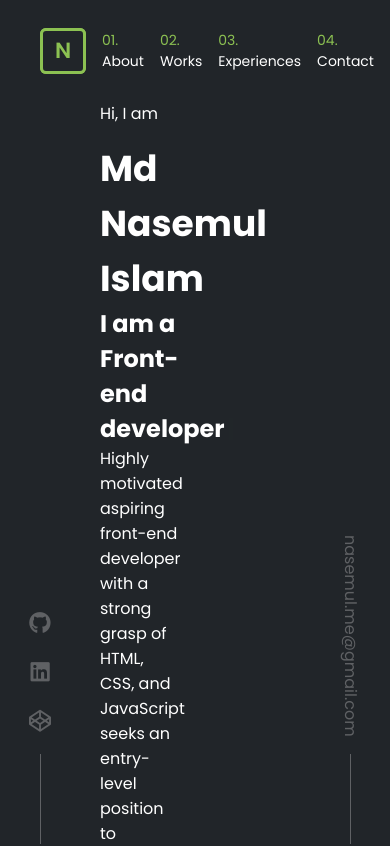
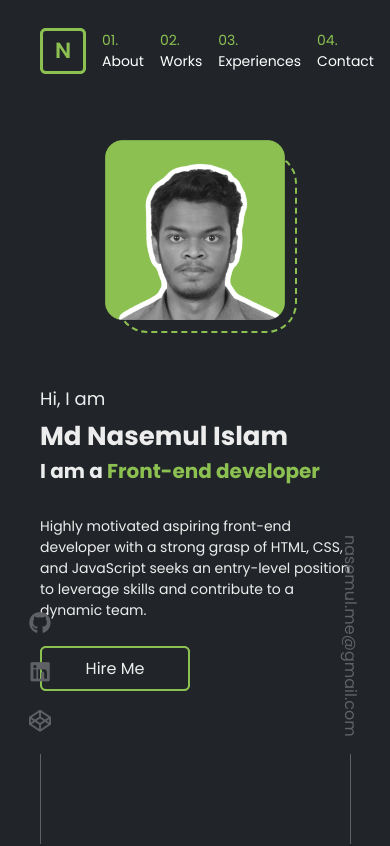
Before and after one commit to nasemul1/nasemul_portfolio, a React (Vite) app: page / in a window 390 px wide. Shown: the top 846 px of the page. Built offline with nearby package versions, Linux system fonts and the light colour scheme.

Commit message:
modified src

```diff
--- a/src/First.jsx
+++ b/src/First.jsx
@@ -1,4 +1,5 @@
 import { useTypewriter, Cursor } from 'react-simple-typewriter'
+import image from './assets/profile-pic(2).png'
 
 const First = () => {
     const [text] = useTypewriter({
@@ -21,10 +22,10 @@ const First = () => {
             <div className="main-area">
                 <div className="main-text">
                     <p className="hi-text">Hi, I am</p>
-                    <h1 id="name">Md Nasemul Islam</h1>
-                    <h2>I am a <span>{ text }</span>
+                    <h2 id="name">Md Nasemul Islam</h2>
+                    <h3>I am a <span>{ text }</span>
                         <Cursor cursorColor='#8CC152' />
-                    </h2>
+                    </h3>
                     <p className="bio">Highly motivated aspiring front-end developer with a strong grasp of HTML, CSS, and JavaScript seeks an entry-level position to leverage skills and contribute to a dynamic team.</p>
                     <div className="hireMe-div">
                         <div className="hireMe-box">
@@ -32,7 +33,12 @@ const First = () => {
                         </div>
                     </div>
                 </div>
-                <div className="main-image"></div>
+                <div className="main-image">
+                    <div className="img-box">
+                        <img src={ image } alt="my image" />
+                    </div>
+                    <div className="img-back-box"></div>
+                </div>
             </div>
         </div>
     );
--- a/src/index.css
+++ b/src/index.css
@@ -12,7 +12,7 @@ html{
 
 body{
     background-color: #212529;
-    color: #FFFFFF;
+    color: #EDEDED;
 }
 
 section{
@@ -23,7 +23,7 @@ section{
 /* navbar - start */
 .nav-bar{
     margin: 0 auto;
-    padding: 20px 40px;
+    padding: 20px 40px 10px 40px;
     display: flex;
     align-items: center;
 }
@@ -201,28 +201,139 @@ section{
 }
     /* right-bar - end */
     /* main-area - start */
+    /* main-text - start */
 .main-area{
     padding: 0 100px;
     margin: 0 auto;
     display: grid;
-    grid-template-columns: 1fr 1fr 1fr 1fr;
+    grid-template-columns: 1fr 1fr 1fr 1fr 1fr;
     column-gap: 30px;
     height: 80vh;
     align-items: center;
 }
 
 .main-area .main-text{
-    grid-column: 1/ span 2;
+    grid-column: 1/ span 3;
 }
 
 .main-text .hi-text{
-    padding-bottom: 15px;
+    font-size: 18px;
+    padding-bottom: 5px;
 }
 
-.main-text h1{
-    font-size: 36px;
+.main-text h2{
+    font-size: clamp(26px, 4vw, 46px);
 }
 
+.main-text h3{
+    font-size: clamp(20px, 3vw, 36px);
+}
+
+.main-text h3 span{
+    color: #8CC152;
+}
+
+.main-text .bio{
+    padding-top: 30px;
+    font-size: 14px;
+}
+
+.hireMe-div{
+    margin-top: 25px;
+    width: 150px;
+    border-radius: 6px;
+    background-color: #8CC152;
+}
+
+.hireMe-div .hireMe-box{
+    padding: 8px;
+    border: 2px solid #8CC152;
+    background-color: #212529;
+    border-radius: 6px;
+    display: flex;
+    justify-content: center;
+}
+
+.hireMe-div .hireMe-box:hover{
+    transition-duration: 250ms;
+    transform: translate(-4px, -4px);
+}
+
+.hireMe-div .hireMe-box a{
+    text-decoration: none;
+    color: #EDEDED;
+}
+    /* main-text - end */
+    /* main-image - start*/
 .main-area .main-image{
-    grid-column: 3/ span 2;
+    grid-column: 4/ span 2;
+    position: relative;
+    display: flex;
+    align-items: center;
+    justify-content: center;
 }
+
+.main-image .img-box{
+    position: absolute;
+}
+
+.main-image .img-box img{
+    width: 280px;
+}
+
+.main-image .img-back-box{
+    width: 280px;
+    height: 280px;
+    margin: 18px 0 0 24px;
+    border: 2px solid #8CC152;
+    border-style: dashed;
+    border-radius: 30px;
+    z-index: -1;
+    position: absolute;
+}
+
+.main-image:hover .img-box{
+    transition-duration: 250ms;
+    transform: translate(-4px, -4px);
+}
+
+.main-image:hover .img-back-box{
+    transition-duration: 250ms;
+    transform: translate(4px, 4px);
+}
+    /* main-image - end */
+
+@media only screen and (max-width: 860px){
+    .main-area{
+        grid-row: 1fr 1fr;
+    }
+    .main-area .main-text{
+        grid-column: span 5;
+        grid-row: 2/ span 1;
+    }
+    .main-area .main-image{
+        grid-column: span 5;
+        grid-row: 1/ span 1;
+        margin-top: 140px;
+    }
+}
+
+@media only screen and (max-width: 600px){
+    .main-area{
+        padding: 0 40px;
+    }
+
+    .main-area .main-image{
+        margin-top: 8vh;
+    }
+
+    .main-image .img-box img{
+        width: 180px;
+    }
+
+    .main-image .img-back-box{
+        width: 180px;
+        height: 180px;
+    }
+}
+/* main-section - end */
```
Also changed, not shown: src/assets/profile-pic(2).png (added).
